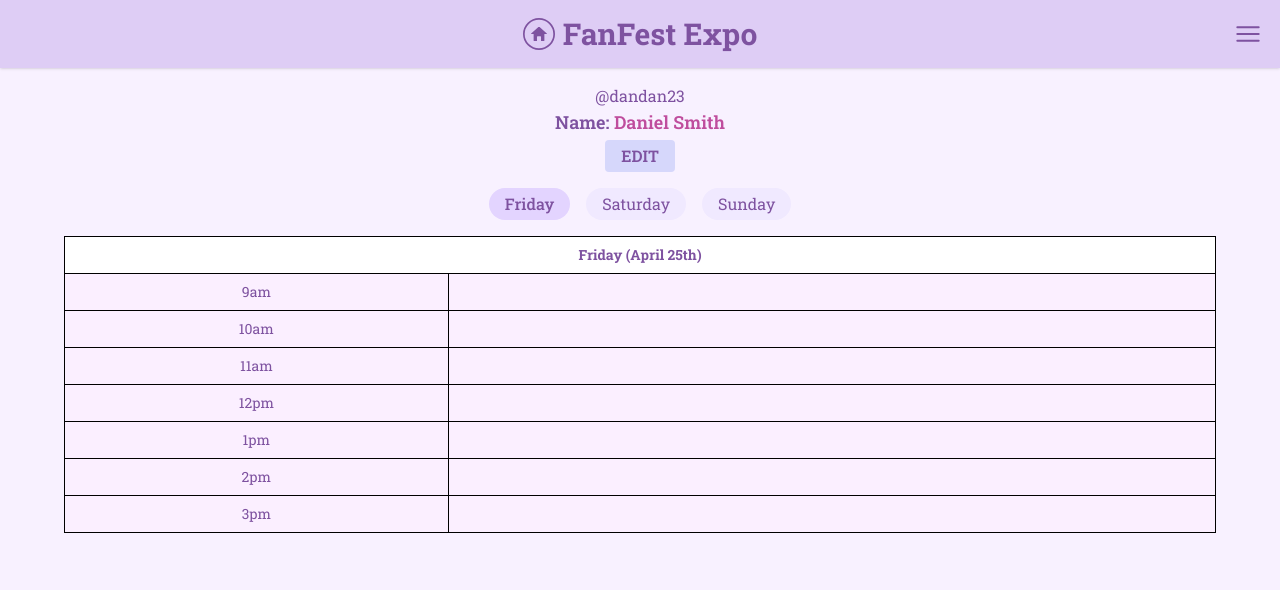
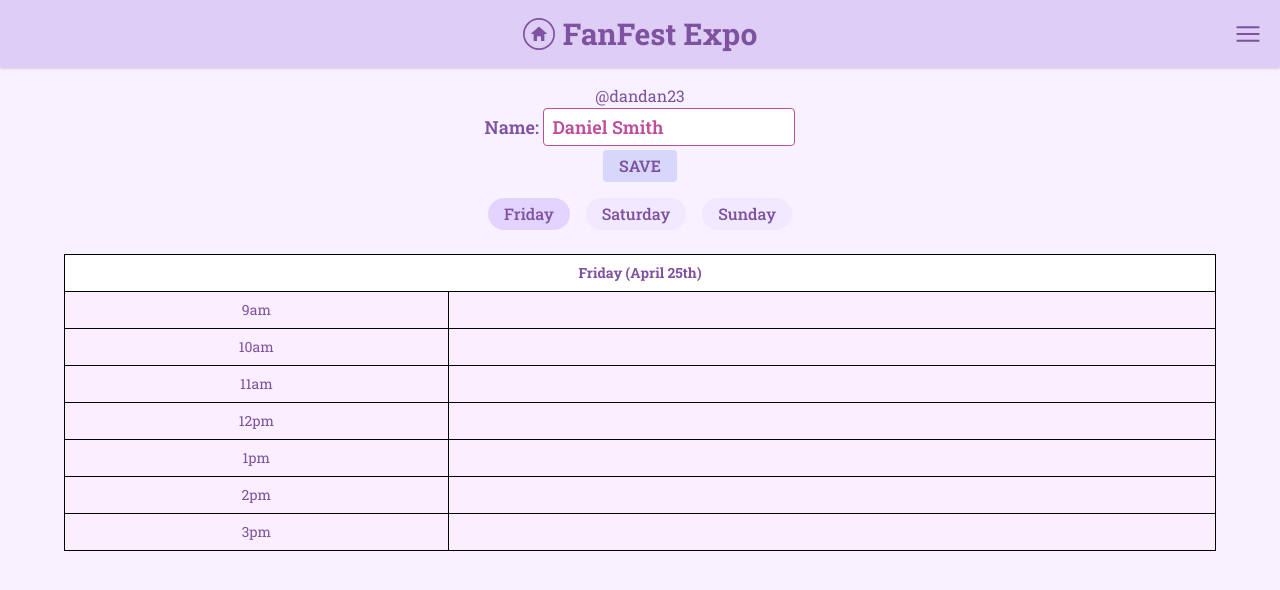
Before and after one commit to code-ongaku/FanFest-Expo, a Next.js app in the folder code/: page /home_signup in a window 1280 px wide. Both pictures are taken after a click on the button "EDIT". Shown: the top 590 px of the page. Built offline with nearby package versions, Linux system fonts and the light colour scheme.

Commit message:
navbar route typo fix and home_login and home_signup functionality update

```diff
--- a/code/src/components/navbar.js
+++ b/code/src/components/navbar.js
@@ -20,7 +20,7 @@ export default function Navbar() {
 
   const menuItems = [
     { icon: ConventionLayout, label: "Convention Layout", href: "/convention_layout" },
-    { icon: FindAmenities, label: "Find Amenities", href: "/find_ammenities" },
+    { icon: FindAmenities, label: "Find Amenities", href: "/find_amenities" },
     { icon: FindEvents, label: "Find Events", href: "/find_events" },
     { icon: FindPanels, label: "Find Panels", href: "/find_panels" },
     { icon: FindVendors, label: "Find Vendor", href: "/find_vendors" },
--- a/code/src/pages/home_login.js
+++ b/code/src/pages/home_login.js
@@ -1,76 +1,135 @@
+import { useState } from "react";
 import Navbar from "../components/navbar";
 
 export default function LoggedInHome() {
+  const [activeDay, setActiveDay] = useState("Friday");
+  const [isEditing, setIsEditing] = useState(false);
+  const [name, setName] = useState("Amy Taylor");
+
+  const renderTable = (day) => {
+    const times = ["9am", "10am", "11am", "12pm", "1pm", "2pm", "3pm"];
+
+    const getEventForSlot = (time) => {
+      if (day === "Friday") {
+        if (time === "9am")
+          return (
+            <td className="border border-black bg-red-300 py-2" colSpan="2">
+              10 am - 12 pm &nbsp;&nbsp; Opening Ceremony
+            </td>
+          );
+        if (time === "11am")
+          return (
+            <td className="border border-black bg-green-300 py-2" colSpan="2">
+              11 am - 12 pm &nbsp;&nbsp; Contest A: Cosplay
+            </td>
+          );
+        if (time === "1pm")
+          return (
+            <td className="border border-black bg-purple-300 py-2" colSpan="2">
+              1 pm - 2 pm &nbsp;&nbsp; Panel 1B: Make your own Cosplay
+            </td>
+          );
+        return <td className="border border-black py-2" colSpan="2"></td>;
+      }
+
+      if (day === "Saturday") {
+        if (time === "12pm")
+          return (
+            <td
+              className="border border-black bg-[#a0f4ff] text-[#7E52A0] py-2"
+              colSpan="2"
+            >
+              12 pm - 3 pm &nbsp;&nbsp; Concert: Pop Rock
+            </td>
+          );
+        return <td className="border border-black py-2" colSpan="2"></td>;
+      }
+
+      if (day === "Sunday") {
+        if (time === "11am")
+          return (
+            <td
+              className="border border-black bg-[#ead6ff] text-[#7E52A0] py-2"
+              colSpan="2"
+            >
+              11:30 am - 1 pm &nbsp;&nbsp; Idol Fest
+            </td>
+          );
+        return <td className="border border-black py-2" colSpan="2"></td>;
+      }
+    };
+
+    return (
+      <table className="table-fixed w-full text-sm border border-black text-center bg-[#FBEFFF]">
+        <thead>
+          <tr>
+            <th className="border border-black bg-white py-2" colSpan="3">
+              {day}{" "}
+              {day === "Friday"
+                ? "(April 25th)"
+                : day === "Saturday"
+                ? "(April 26th)"
+                : "(April 27th)"}
+            </th>
+          </tr>
+        </thead>
+        <tbody>
+          {times.map((time) => (
+            <tr key={time}>
+              <td className="border border-black py-2 w-1/6">{time}</td>
+              {getEventForSlot(time)}
+            </tr>
+          ))}
+        </tbody>
+      </table>
+    );
+  };
+
   return (
     <div className="bg-[#F8F1FF] text-[#7E52A0] min-h-screen font-roboto-slab flex flex-col items-center">
-
-      {/* Reusable Navbar */}
       <Navbar />
 
       {/* User Info */}
       <div className="text-center mt-4 mb-4">
         <p className="text-md">@amyT223</p>
         <p className="text-lg font-semibold">
-          Name: <span className="text-[#BF4D9D]">Amy Taylor</span>
+          Name:{" "}
+          {isEditing ? (
+            <input
+              type="text"
+              value={name}
+              onChange={(e) => setName(e.target.value)}
+              className="bg-white border border-[#BF4D9D] px-2 py-1 rounded text-[#BF4D9D]"
+            />
+          ) : (
+            <span className="text-[#BF4D9D]">{name}</span>
+          )}
         </p>
-        <button className="bg-[#D6D7FB] text-[#7E52A0] font-semibold px-4 py-1 rounded mt-1">EDIT</button>
+        <button
+          className="bg-[#D6D7FB] text-[#7E52A0] font-semibold px-4 py-1 rounded mt-1"
+          onClick={() => setIsEditing((prev) => !prev)}
+        >
+          {isEditing ? "SAVE" : "EDIT"}
+        </button>
       </div>
 
       {/* Schedule Tabs */}
       <div className="flex space-x-4 mb-4">
-        <button className="bg-[#E3D4FF] px-4 py-1 rounded-full font-medium">Friday</button>
-        <button className="bg-[#F0E9FF] px-4 py-1 rounded-full">Saturday</button>
-        <button className="bg-[#F0E9FF] px-4 py-1 rounded-full">Sunday</button>
+        {["Friday", "Saturday", "Sunday"].map((day) => (
+          <button
+            key={day}
+            onClick={() => setActiveDay(day)}
+            className={`px-4 py-1 rounded-full font-medium ${
+              activeDay === day ? "bg-[#E3D4FF]" : "bg-[#F0E9FF]"
+            }`}
+          >
+            {day}
+          </button>
+        ))}
       </div>
 
-      {/* Personal Schedule Table */}
-      <div className="w-[90%] overflow-x-auto">
-        <table className="table-fixed w-full text-sm border border-black text-center bg-[#FBEFFF]">
-          <thead>
-            <tr>
-              <th className="border border-black bg-white py-2" colSpan="3">
-                Friday (April 25th)
-              </th>
-            </tr>
-          </thead>
-          <tbody>
-            <tr>
-              <td className="border border-black py-2 w-1/6">9am</td>
-              <td className="border border-black bg-red-300 py-2 w-5/6" colSpan="2">
-                10 am - 12 pm &nbsp;&nbsp; Opening Ceremony
-              </td>
-            </tr>
-            <tr>
-              <td className="border border-black py-2">10am</td>
-              <td className="border border-black py-2" colSpan="2"></td>
-            </tr>
-            <tr>
-              <td className="border border-black py-2">11am</td>
-              <td className="border border-black bg-green-300 py-2" colSpan="2">
-                11 am - 12 pm &nbsp;&nbsp; Contest A: Cosplay
-              </td>
-            </tr>
-            <tr>
-              <td className="border border-black py-2">12pm</td>
-              <td className="border border-black py-2" colSpan="2"></td>
-            </tr>
-            <tr>
-              <td className="border border-black py-2">1pm</td>
-              <td className="border border-black bg-purple-300 py-2" colSpan="2">
-                1 pm - 2 pm &nbsp;&nbsp; Panel 1B: Make your own Cosplay
-              </td>
-            </tr>
-            <tr>
-              <td className="border border-black py-2">2pm</td>
-              <td className="border border-black py-2" colSpan="2"></td>
-            </tr>
-            <tr>
-              <td className="border border-black py-2">3pm</td>
-              <td className="border border-black py-2" colSpan="2"></td>
-            </tr>
-          </tbody>
-        </table>
-      </div>
+      {/* Schedule Table */}
+      <div className="w-[90%] overflow-x-auto">{renderTable(activeDay)}</div>
     </div>
   );
 }
--- a/code/src/pages/home_signup.js
+++ b/code/src/pages/home_signup.js
@@ -1,70 +1,81 @@
+import { useState } from "react";
 import Navbar from "../components/navbar";
 
 export default function HomeSignup() {
+  const [activeDay, setActiveDay] = useState("Friday");
+  const [isEditing, setIsEditing] = useState(false);
+  const [name, setName] = useState("Daniel Smith");
+
+  const days = ["Friday", "Saturday", "Sunday"];
+
+  const renderTable = (day) => (
+    <div className="w-[90%] overflow-x-auto mt-2">
+      <table className="table-fixed w-full text-sm border border-black text-center bg-[#FBEFFF]">
+        <thead>
+          <tr>
+            <th className="border border-black bg-white py-2" colSpan="3">
+              {day} ({day === "Friday" ? "April 25th" : day === "Saturday" ? "April 26th" : "April 27th"})
+            </th>
+          </tr>
+        </thead>
+        <tbody>
+          {["9am", "10am", "11am", "12pm", "1pm", "2pm", "3pm"].map((time) => (
+            <tr key={time}>
+              <td className="border border-black py-2 w-1/6">{time}</td>
+              <td className="border border-black py-2" colSpan="2"></td>
+            </tr>
+          ))}
+        </tbody>
+      </table>
+    </div>
+  );
+
   return (
     <div className="bg-[#F8F1FF] text-[#7E52A0] min-h-screen font-roboto-slab flex flex-col items-center">
-
-      {/* Reusable Navbar */}
+      {/* Navbar */}
       <Navbar />
 
       {/* User Info */}
       <div className="text-center mt-4 mb-4">
         <p className="text-md">@dandan23</p>
         <p className="text-lg font-semibold">
-          Name: <span className="text-[#BF4D9D]">Daniel Smith</span>
+          Name:{" "}
+          {isEditing ? (
+            <input
+              type="text"
+              value={name}
+              onChange={(e) => setName(e.target.value)}
+              className="bg-white border border-[#BF4D9D] px-2 py-1 rounded text-[#BF4D9D]"
+            />
+          ) : (
+            <span className="text-[#BF4D9D]">{name}</span>
+          )}
         </p>
-        <button className="bg-[#D6D7FB] text-[#7E52A0] font-semibold px-4 py-1 rounded mt-1">EDIT</button>
+        <button
+          className="bg-[#D6D7FB] text-[#7E52A0] font-semibold px-4 py-1 rounded mt-1"
+          onClick={() => setIsEditing((prev) => !prev)}
+        >
+          {isEditing ? "SAVE" : "EDIT"}
+        </button>
       </div>
 
       {/* Schedule Tabs */}
       <div className="flex space-x-4 mb-4">
-        <button className="bg-[#E3D4FF] px-4 py-1 rounded-full font-medium">Friday</button>
-        <button className="bg-[#F0E9FF] px-4 py-1 rounded-full">Saturday</button>
-        <button className="bg-[#F0E9FF] px-4 py-1 rounded-full">Sunday</button>
+        {days.map((day) => (
+          <button
+            key={day}
+            onClick={() => setActiveDay(day)}
+            className={`px-4 py-1 rounded-full font-medium ${
+              activeDay === day ? "bg-[#E3D4FF]" : "bg-[#F0E9FF]"
+            }`}
+          >
+            {day}
+          </button>
+        ))}
       </div>
 
-      {/* Empty Personal Schedule Table */}
-      <div className="w-[90%] overflow-x-auto">
-        <table className="table-fixed w-full text-sm border border-black text-center bg-[#FBEFFF]">
-          <thead>
-            <tr>
-              <th className="border border-black bg-white py-2" colSpan="3">
-                Friday (April 25th)
-              </th>
-            </tr>
-          </thead>
-          <tbody>
-            <tr>
-              <td className="border border-black py-2 w-1/6">9am</td>
-              <td className="border border-black py-2" colSpan="2"></td>
-            </tr>
-            <tr>
-              <td className="border border-black py-2">10am</td>
-              <td className="border border-black py-2" colSpan="2"></td>
-            </tr>
-            <tr>
-              <td className="border border-black py-2">11am</td>
-              <td className="border border-black py-2" colSpan="2"></td>
-            </tr>
-            <tr>
-              <td className="border border-black py-2">12pm</td>
-              <td className="border border-black py-2" colSpan="2"></td>
-            </tr>
-            <tr>
-              <td className="border border-black py-2">1pm</td>
-              <td className="border border-black py-2" colSpan="2"></td>
-            </tr>
-            <tr>
-              <td className="border border-black py-2">2pm</td>
-              <td className="border border-black py-2" colSpan="2"></td>
-            </tr>
-            <tr>
-              <td className="border border-black py-2">3pm</td>
-              <td className="border border-black py-2" colSpan="2"></td>
-            </tr>
-          </tbody>
-        </table>
-      </div>
+      {/* Schedule Table */}
+      {renderTable(activeDay)}
     </div>
   );
 }
```
